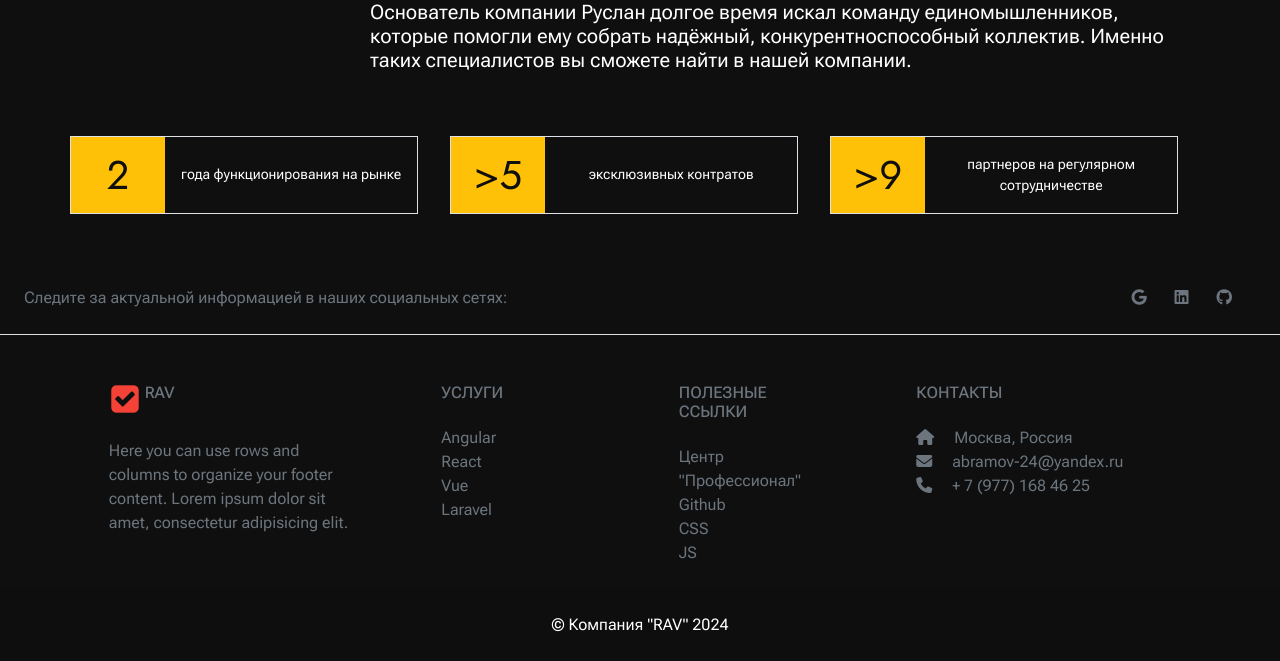
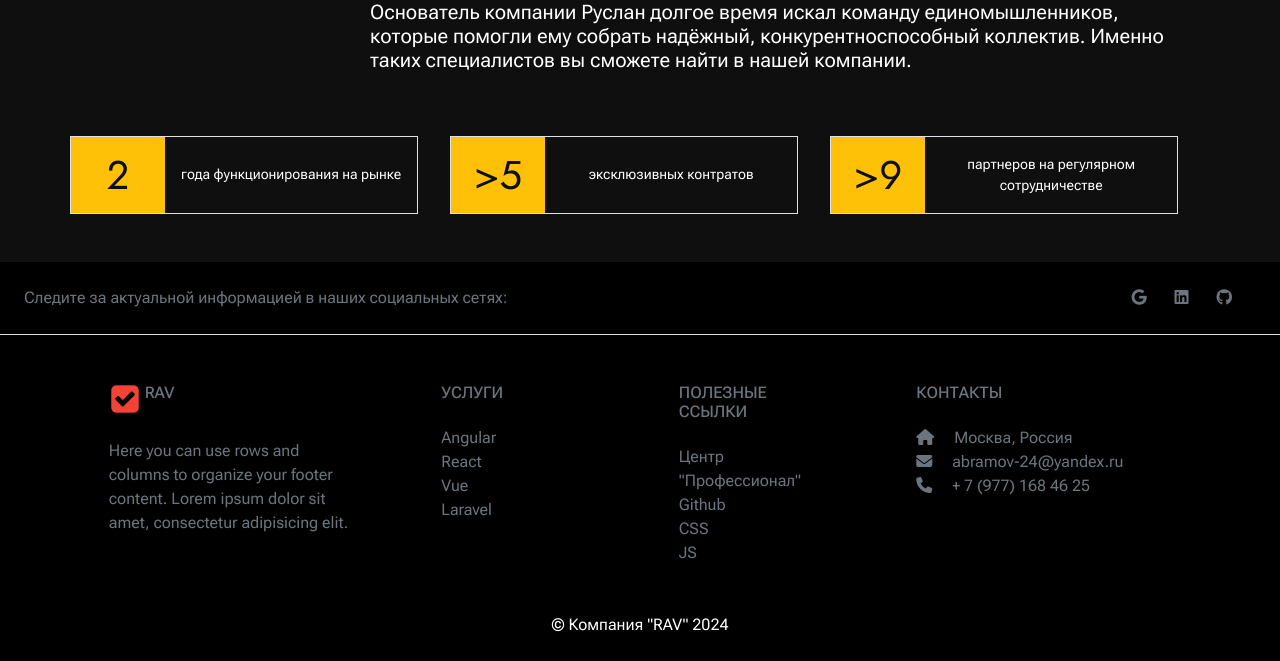
Before and after one commit to Impossible2495/030Exam, a PHP site: page / in a window 1280 px wide. Shown: the part 1014-1675 px from the top of the page. Run offline with PHP 8.4, Linux system fonts and the light colour scheme; some libraries are stand-ins or nearby versions.

Commit message:
add footer styles

```diff
--- a/style.css
+++ b/style.css
@@ -60,3 +60,8 @@ p {
 .text_dark {
   color: #0f0f0f;
 }
+
+.footer {
+  background-color: #000000;
+  color: var(--info-color);
+}
```
